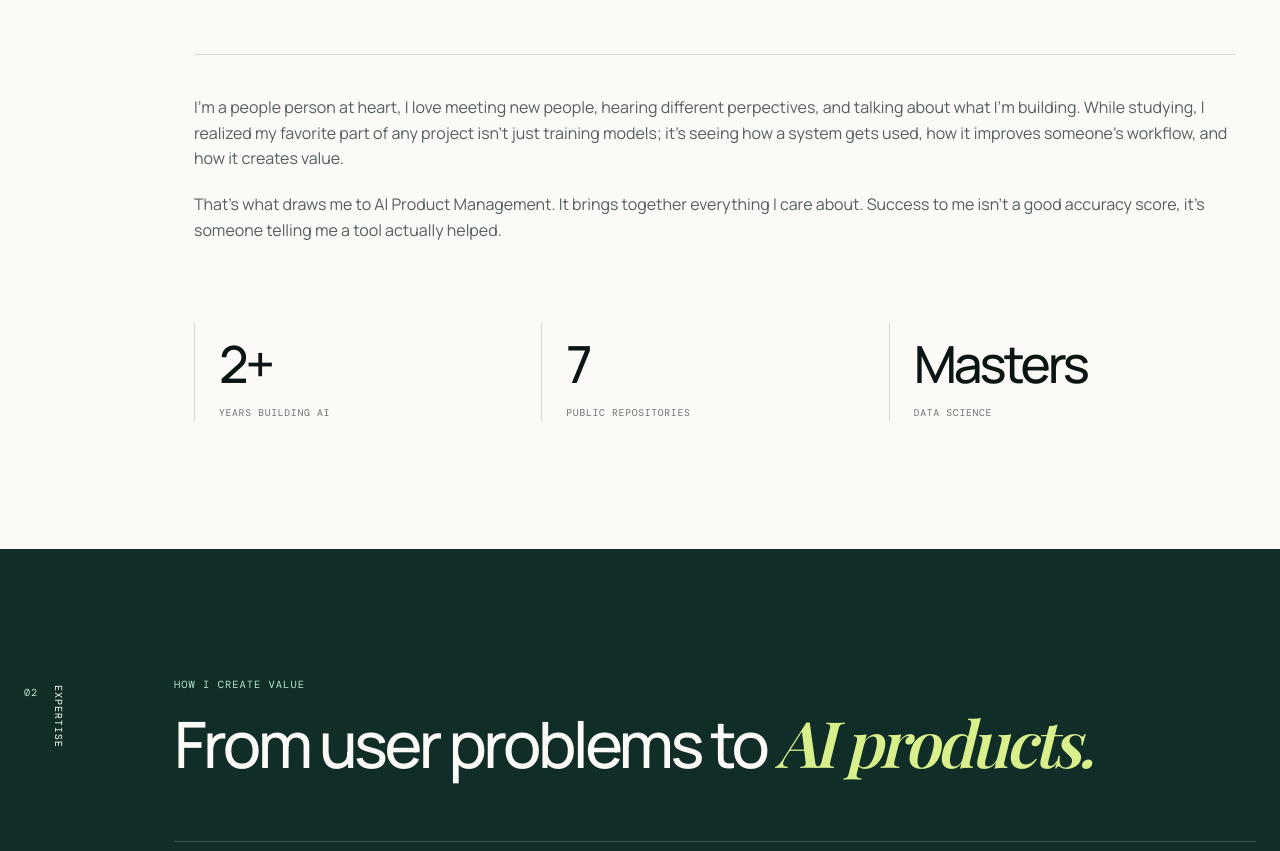
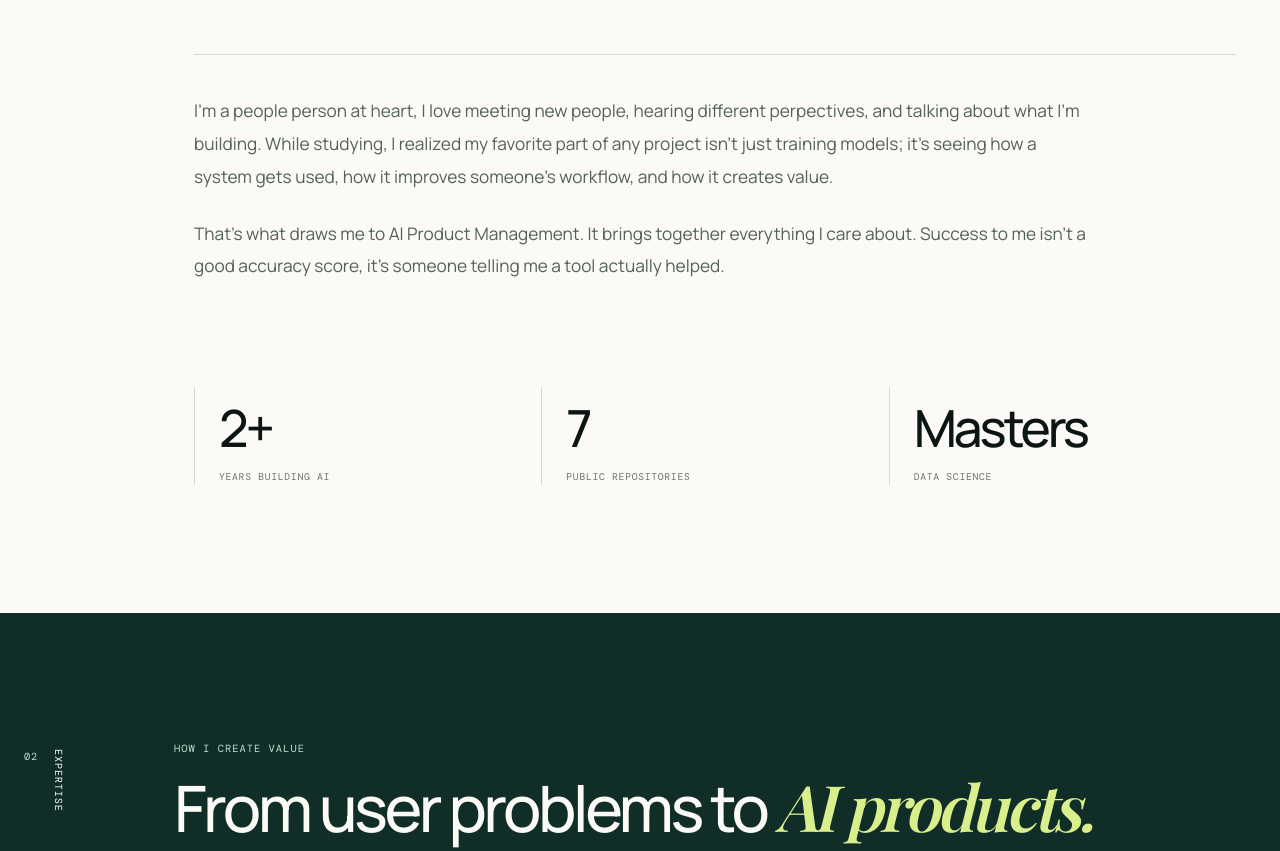
Before and after one commit to Harshitha653/Harshitha653.github.io, a plain HTML site: page index.html in a window 1280 px wide. Shown: the part 1087-1938 px from the top of the page. Drawn offline with nearby package versions, Linux system fonts and the light colour scheme; a web font is replaced by a local one.

Commit message:
Add files via upload

```diff
--- a/styles.css
+++ b/styles.css
@@ -462,9 +462,15 @@ h2 em {
 
 .about-body {
   color: #53605c;
-  display: grid;
-  font-size: 1rem;
-  gap: 1.25rem;
+  display: block;
+  font-size: 1.08rem;
+  line-height: 1.9;
+  max-width: 900px;
+  width: 100%;
+}
+
+.about-body p {
+  margin-bottom: 1.5rem;
 }
 
 .stats {
```
